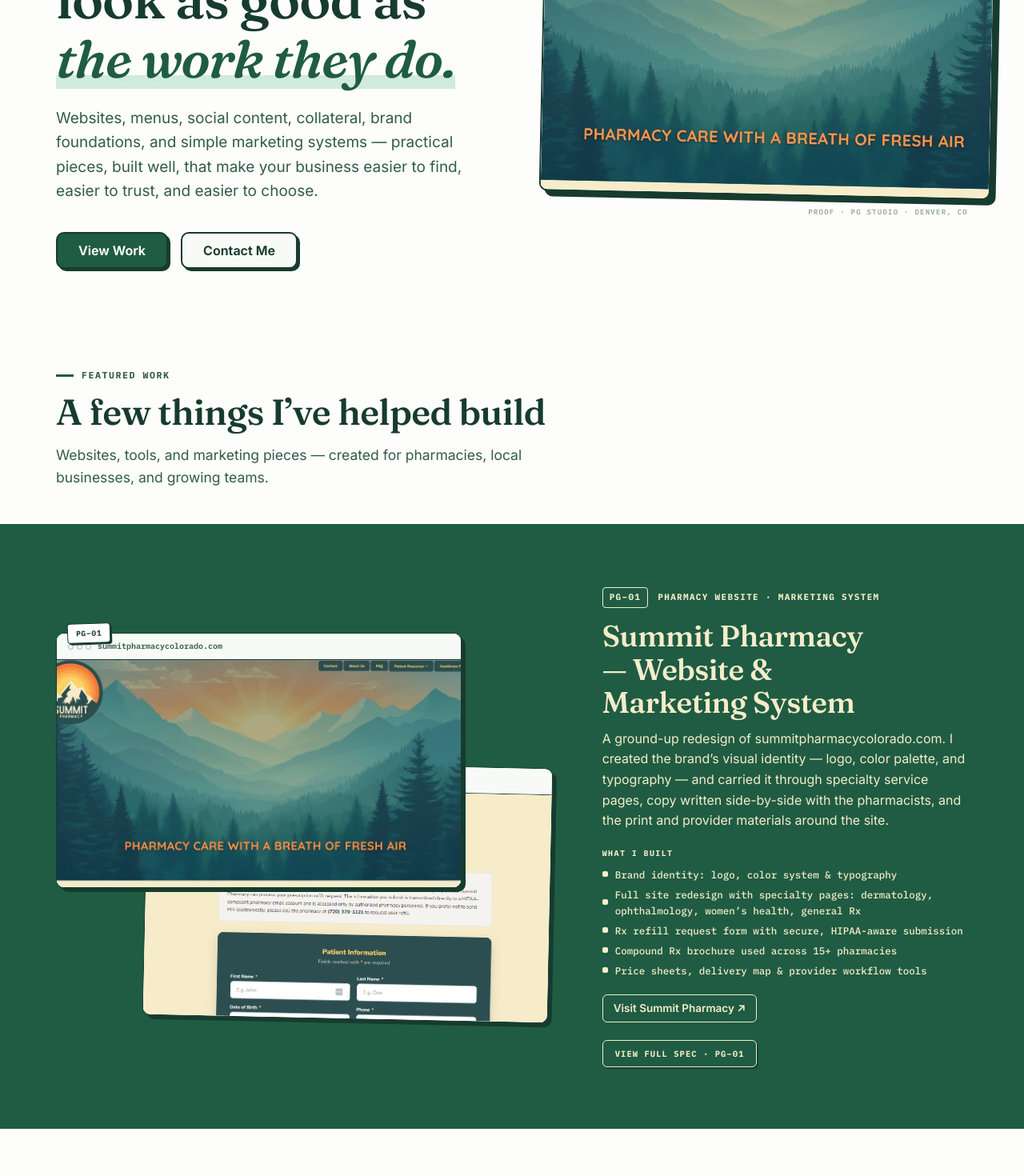
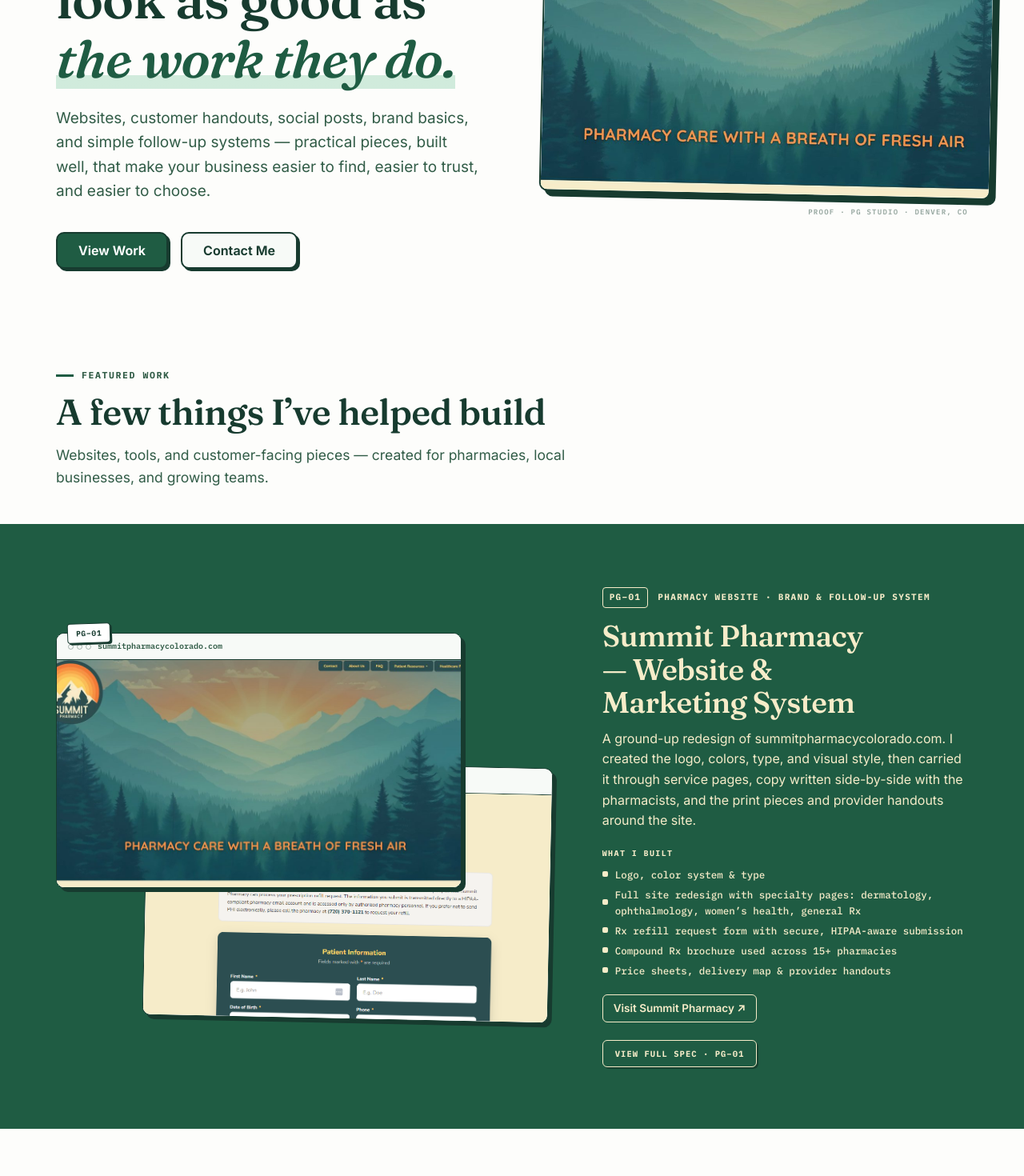
Before and after one commit to wprestong-designs/preston-gray-portfolio, a React (Vite) app: page / in a window 1280 px wide. Shown: the part 400-1870 px from the top of the page at 80% size. Built offline with nearby package versions, Linux system fonts and the light colour scheme.

Commit message:
Refine small business copy

```diff
--- a/index.html
+++ b/index.html
@@ -7,9 +7,9 @@
     <meta name="theme-color" content="#1f5c43" />
     <meta
       name="description"
-      content="Preston Gray is a Denver-based designer and marketer who helps small businesses look as good as the work they do — websites, menus, social content, brand kits, and practical marketing systems."
+      content="Preston Gray helps small businesses look as good as the work they do — websites, customer materials, social posts, brand basics, and simple systems that make it easier to get found and chosen."
     />
-    <title>Preston Gray — Websites, Menus &amp; Marketing for Small Businesses</title>
+    <title>Preston Gray — Websites &amp; Practical Marketing Help for Small Businesses</title>
     <link rel="preconnect" href="https://fonts.googleapis.com" />
     <link rel="preconnect" href="https://fonts.gstatic.com" crossorigin />
     <link
--- a/src/components/About.jsx
+++ b/src/components/About.jsx
@@ -31,11 +31,11 @@
           <ul className="about__facts">
             <li className="about__fact">
               <span className="about__fact-dot about__fact-dot--green" />
-              Marketing strategy &amp; growth
+              Plans that bring in customers
             </li>
             <li className="about__fact">
               <span className="about__fact-dot about__fact-dot--orange" />
-              Web design &amp; content creation
+              Websites &amp; clear customer copy
             </li>
             <li className="about__fact">
               <span className="about__fact-dot about__fact-dot--sage" />
@@ -43,7 +43,7 @@
             </li>
             <li className="about__fact">
               <span className="about__fact-dot about__fact-dot--sky" />
-              Business development
+              Outreach &amp; follow-up support
             </li>
           </ul>
         </div>
--- a/src/components/ContactCTA.jsx
+++ b/src/components/ContactCTA.jsx
@@ -5,13 +5,14 @@
         <div className="contact__card">
           <p className="contact__eyebrow">Let&rsquo;s work together</p>
           <h2 className="contact__title">
-            Know your website, menu, or social presence could be better
+            Know your website, customer materials, or online presence could be better
             &mdash; but not sure where to&nbsp;start?
           </h2>
           <p className="contact__subtitle">
             That&rsquo;s where I come in. Tell me what&rsquo;s not working
-            &mdash; the site, the menu, the reviews, all of it &mdash; and
-            I&rsquo;ll bring back a practical plan and a polished result.
+            &mdash; the site, the flyers, the reviews, the follow-up process,
+            all of it &mdash; and I&rsquo;ll bring back a clear plan and
+            polished pieces you can actually use.
           </p>
           <a href="mailto:hello@preston-gray.com" className="btn btn--paper btn--lg">
             Tell Me What You Need
--- a/src/components/FeaturedWork.jsx
+++ b/src/components/FeaturedWork.jsx
@@ -38,17 +38,17 @@
   {
     id: 'pg-01',
     index: 'PG–01',
-    category: 'Pharmacy Website · Marketing System',
+    category: 'Pharmacy Website · Brand & Follow-Up System',
     accent: 'green',
     title: 'Summit Pharmacy — Website & Marketing System',
     description:
-      'A ground-up redesign of summitpharmacycolorado.com. I created the brand’s visual identity — logo, color palette, and typography — and carried it through specialty service pages, copy written side-by-side with the pharmacists, and the print and provider materials around the site.',
+      'A ground-up redesign of summitpharmacycolorado.com. I created the logo, colors, type, and visual style, then carried it through service pages, copy written side-by-side with the pharmacists, and the print pieces and provider handouts around the site.',
     built: [
-      'Brand identity: logo, color system & typography',
+      'Logo, color system & type',
       'Full site redesign with specialty pages: dermatology, ophthalmology, women’s health, general Rx',
       'Rx refill request form with secure, HIPAA-aware submission',
       'Compound Rx brochure used across 15+ pharmacies',
-      'Price sheets, delivery map & provider workflow tools',
+      'Price sheets, delivery map & provider handouts',
     ],
     media: 'dual',
     urlA: 'summitpharmacycolorado.com',
@@ -62,7 +62,7 @@
     ],
     spec: {
       intro:
-        'The full system, front to back: I created Summit’s visual identity — logo, palette, typography, and illustration direction — then carried it through every page, form, and printed piece.',
+        'The full package, front to back: I created Summit’s logo, colors, type, and illustration direction, then carried it through every page, form, and printed piece.',
       brand: {
         logos: [
           {
@@ -137,7 +137,7 @@
         },
       ],
       footnote:
-        'Ongoing: seasonal collateral, price sheets, and provider-facing tools carry the same system.',
+        'Ongoing: seasonal print pieces, price sheets, and provider handouts carry the same look and voice.',
     },
   },
   {
@@ -153,7 +153,7 @@
       'Bold visual direction shaped around the owner’s vision',
       'Service, brand directory & quote pages',
       'Google Business & local search setup',
-      'Launch & social collateral planning',
+      'Launch plan & social post planning',
     ],
     media: 'single',
     url: 'ourco · live site',
@@ -319,15 +319,15 @@
   },
   {
     index: 'A3',
-    title: 'Menus, Flyers & Collateral',
+    title: 'Flyers, Handouts & Customer Materials',
     description:
-      'Print pieces designed to feel as good as what you serve or sell.',
+      'Printed pieces that explain what you do clearly and feel as good as what you serve or sell.',
   },
   {
     index: 'A4',
-    title: 'Social Content & Campaign Support',
+    title: 'Social Posts & Promotion Support',
     description:
-      'On-brand posts and simple campaigns that keep your business visible.',
+      'Posts, announcements, and simple promotions that keep your business visible.',
   },
   {
     index: 'A5',
@@ -397,7 +397,7 @@
         <SectionHeader
           eyebrow="Featured Work"
           title="A few things I’ve helped build"
-          description={'Websites, tools, and marketing pieces — created for pharmacies, local businesses, and growing teams.'}
+          description={'Websites, tools, and customer-facing pieces — created for pharmacies, local businesses, and growing teams.'}
         />
       </div>
 
--- a/src/components/Hero.jsx
+++ b/src/components/Hero.jsx
@@ -14,8 +14,8 @@
             <span className="hero__headline-accent">the work they do.</span>
           </h1>
           <p className="hero__subhead">
-            Websites, menus, social content, collateral, brand foundations,
-            and simple marketing systems &mdash; practical pieces, built well,
+            Websites, customer handouts, social posts, brand basics, and
+            simple follow-up systems &mdash; practical pieces, built well,
             that make your business easier to find, easier to trust, and
             easier to&nbsp;choose.
           </p>
--- a/src/components/Services.jsx
+++ b/src/components/Services.jsx
@@ -10,30 +10,30 @@
   },
   {
     number: '02',
-    title: 'Menus, Flyers & Collateral',
+    title: 'Flyers, Handouts & Customer Materials',
     description:
-      'The pieces your customers actually hold — menus, flyers, and service sheets designed to feel as good as what you serve or sell.',
+      'The pieces your customers actually hold — flyers, service sheets, leave-behinds, and other materials that explain what you do clearly.',
     accent: 'orange',
   },
   {
     number: '03',
-    title: 'Social Content & Campaigns',
+    title: 'Social Posts & Promotions',
     description:
-      'On-brand posts and simple campaigns that keep your business visible — without scrambling for content every week.',
+      'Posts, announcements, and simple promotions that keep your business visible — without scrambling for content every week.',
     accent: 'sky',
   },
   {
     number: '04',
     title: 'Brand Starter Kits',
     description:
-      'A logo, colors, and simple brand foundations — so everything customers see looks like it belongs to the same business.',
+      'A logo, colors, and simple brand basics — so everything customers see looks like it belongs to the same business.',
     accent: 'green',
   },
   {
     number: '05',
-    title: 'Local Visibility & Marketing Systems',
+    title: 'Getting Found Locally',
     description:
-      'Google Business, reviews, local SEO, and simple marketing systems that keep you visible without daily effort.',
+      'Google Business, reviews, local search basics, and simple routines that help nearby customers find and trust you.',
     accent: 'green',
   },
   {
@@ -52,7 +52,7 @@
         <SectionHeader
           eyebrow="Services"
           title="What I can build for your business"
-          description="No big-agency process — just practical pieces you can pick from, built well and made to work together."
+          description="No big-agency process — just useful pieces you can pick from, built well and made to work together."
         />
         <ol className="service-index">
           {services.map((service) => (
```
